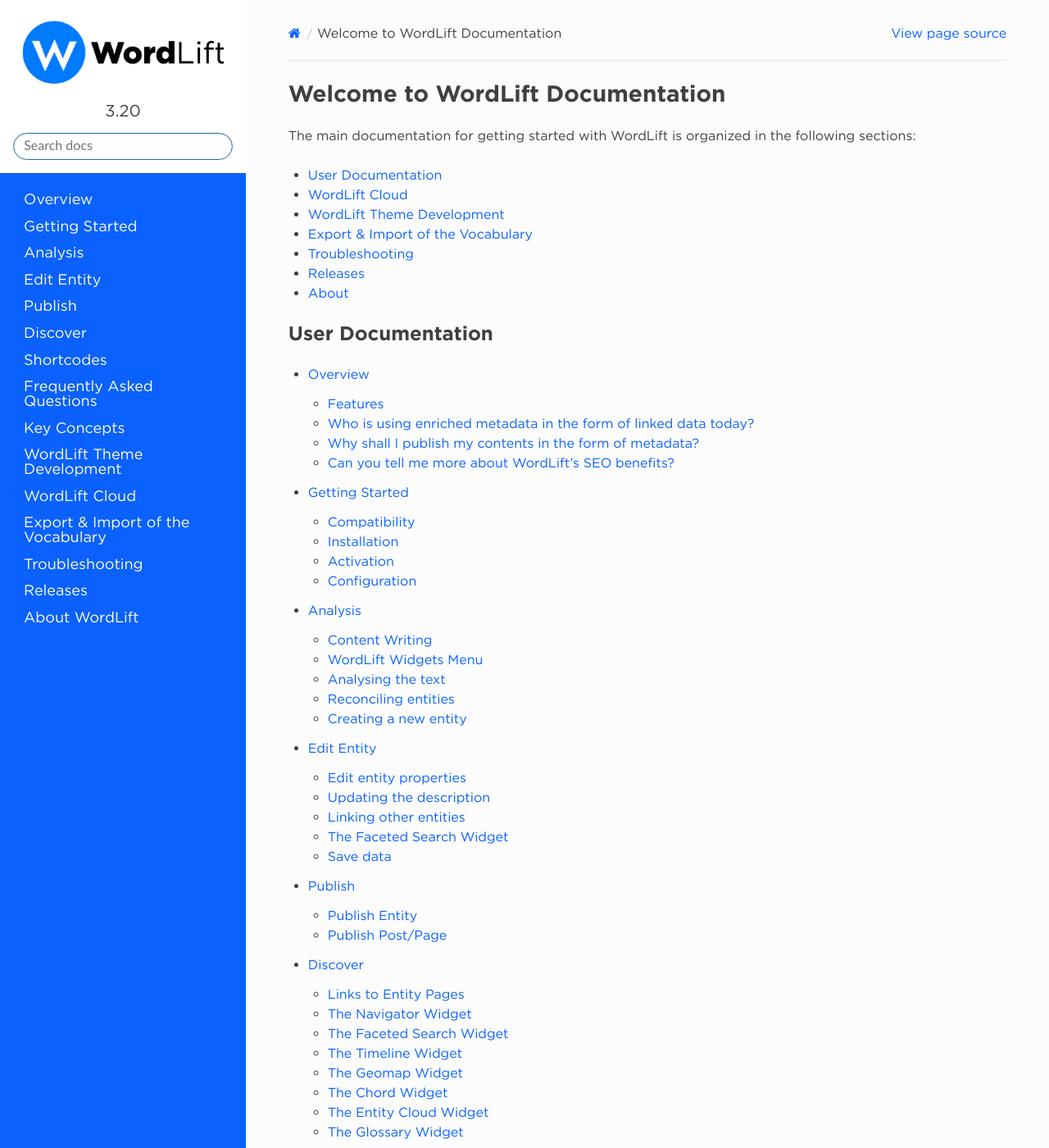
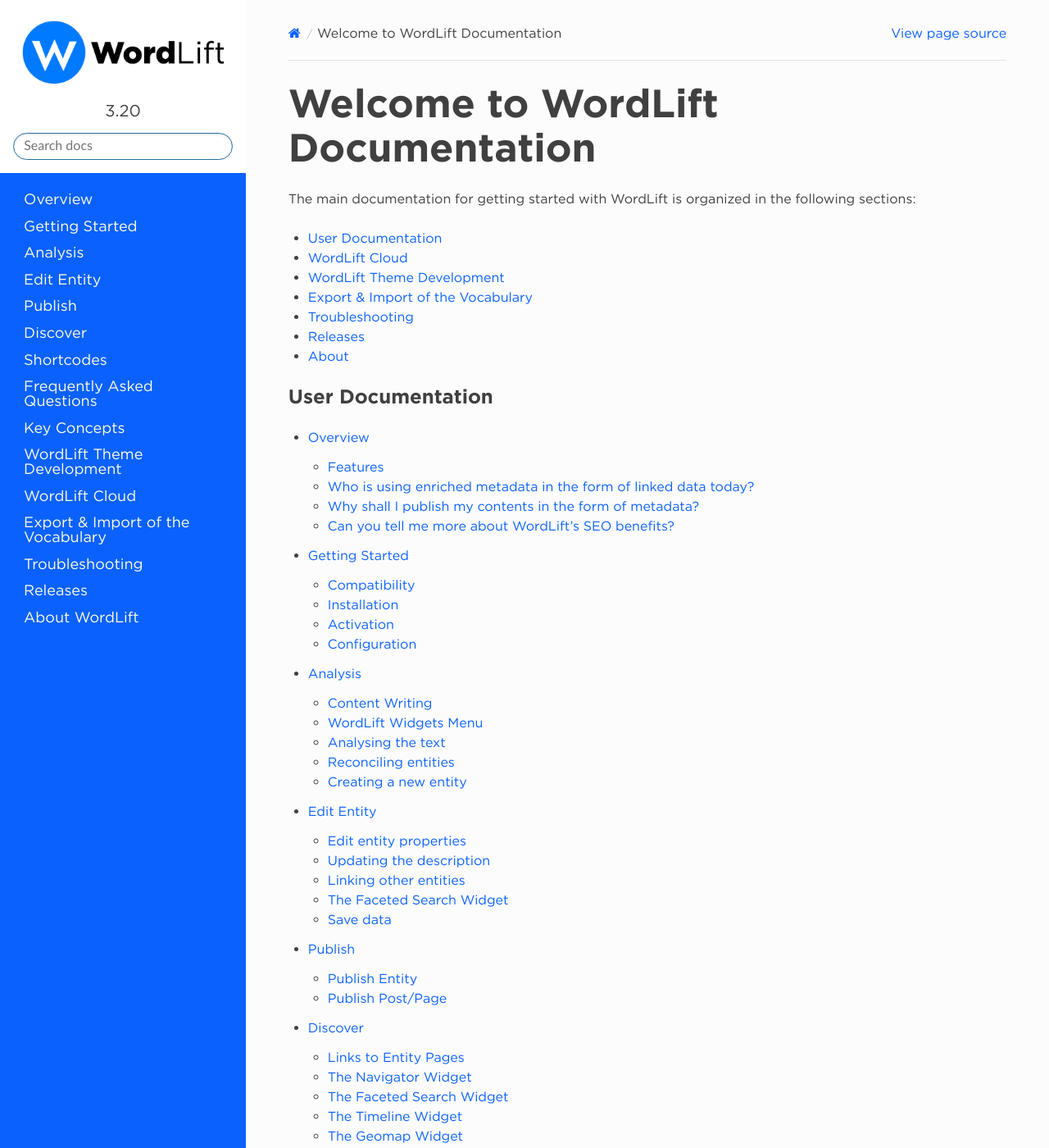
Before and after one commit to insideout10/wordlift-docs, a Sphinx documentation site: the page built from docs/index.rst, in a window 1280 px wide and 1400 px high. Shown: the whole window at 82% size. Built offline with Sphinx 7.4.7 and the Read the Docs theme 2.0.0, drawn with Linux system fonts in a browser that asks for light colours.

Commit message:
set logo width

```diff
--- a/docs/_static/css/wordlift.css
+++ b/docs/_static/css/wordlift.css
@@ -35,6 +35,7 @@
 
 h1 {
     font-family: 'Gotham', sans-serif;
+    font-size: 48px;
 }
 
 h2, .rst-content .toctree-wrapper p.caption, h3, h4, h5, h6, legend{
@@ -60,6 +61,11 @@
 .wy-side-scroll {
     width: auto;
     font-size: 20px;
+}
+
+/* set logo width */
+.logo {
+  width: 170px;
 }
 
 /* The research field on top of the toc tree */
```
